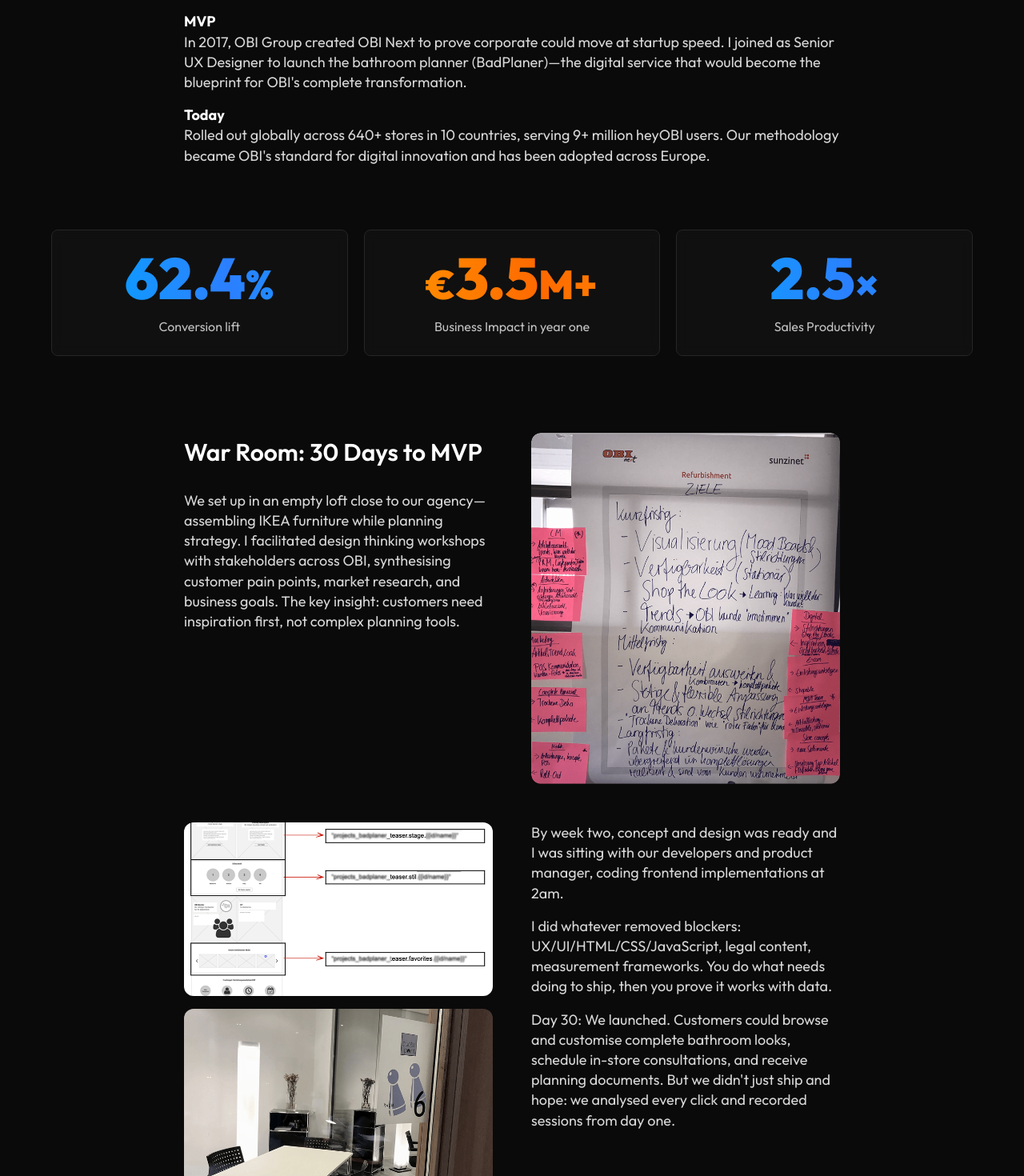
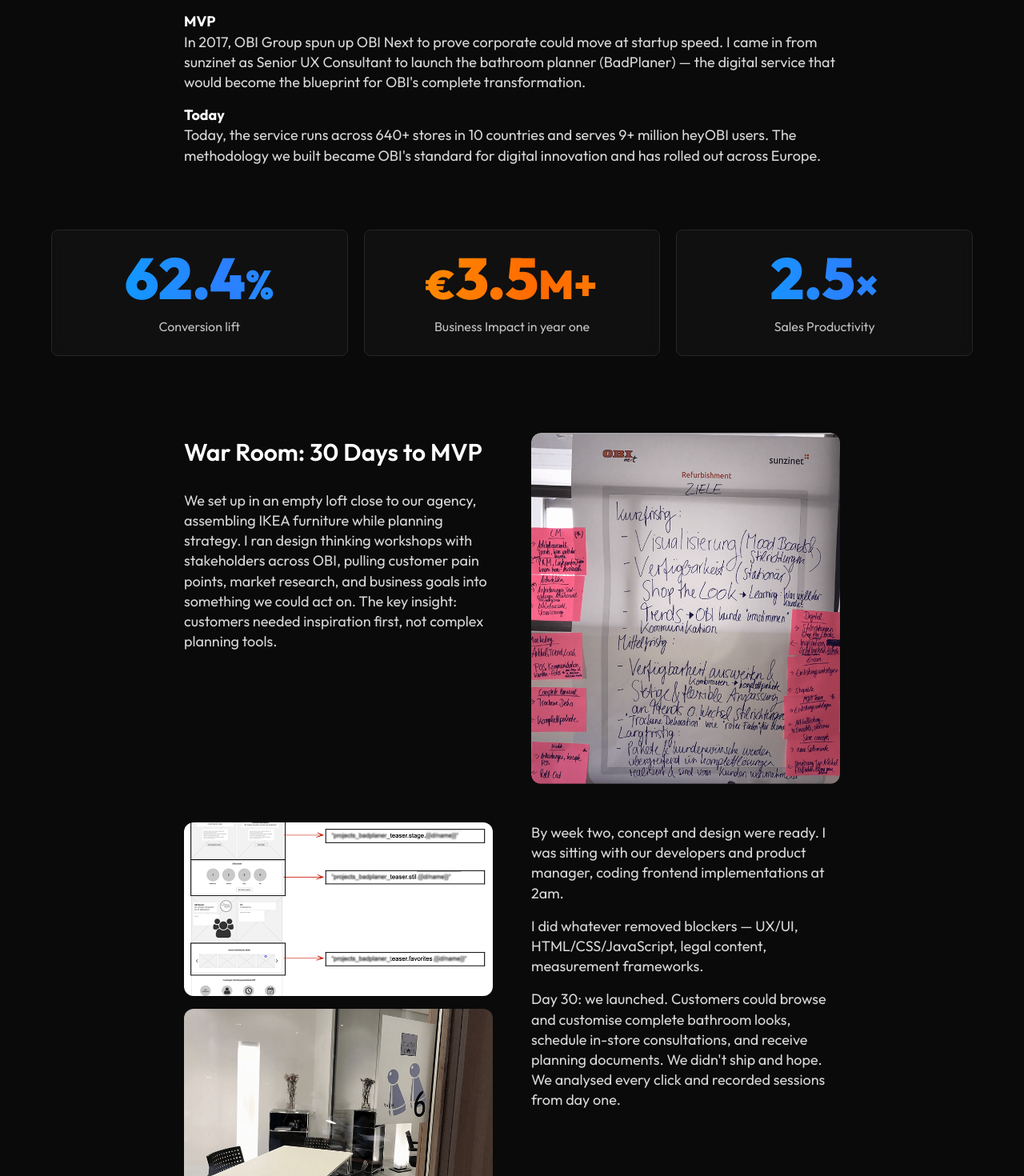
Before and after one commit to derheissenberg/stefanheissenberg.de, a Next.js app: page /design-portfolio-sh/obinext in a window 1280 px wide. Shown: the part 1160-2630 px from the top of the page at 80% size. Built offline with nearby package versions, Linux system fonts and the light colour scheme; a web font is replaced by a local one.

Commit message:
Portfolio Update for OBI Next

```diff
--- a/app/design-portfolio-sh/obinext/page.tsx
+++ b/app/design-portfolio-sh/obinext/page.tsx
@@ -100,7 +100,7 @@
             className="mx-auto mb-8 max-w-[820px] text-center text-base leading-[140%] text-[var(--foreground)]/90 lg:text-lg"
             style={{ fontFamily: "var(--font-outfit), system-ui, sans-serif" }}
           >
-            30 days from concept to MVP. The bathroom planner that changed how a €8.2B company serves customers.
+            30 days from concept to MVP. The bathroom planner that reshaped how a €8.2B retailer serves its customers.
           </p>
 
           {/* Hero Image - iMac + iPhone Mockup */}
@@ -123,12 +123,12 @@
           <p className="text-base leading-[140%] text-[var(--foreground)]/90 lg:text-lg" style={{ fontFamily: "var(--font-outfit), system-ui, sans-serif" }}>
             <span className="font-bold text-white">MVP</span>
             <br />
-            In 2017, OBI Group created OBI Next to prove corporate could move at startup speed. I joined as Senior UX Designer to launch the bathroom planner (BadPlaner)—the digital service that would become the blueprint for OBI's complete transformation.
+            In 2017, OBI Group spun up OBI Next to prove corporate could move at startup speed. I came in from sunzinet as Senior UX Consultant to launch the bathroom planner (BadPlaner) — the digital service that would become the blueprint for OBI's complete transformation.
           </p>
           <p className="text-base leading-[140%] text-[var(--foreground)]/90 lg:text-lg" style={{ fontFamily: "var(--font-outfit), system-ui, sans-serif" }}>
             <span className="font-bold text-white">Today</span>
             <br />
-            Rolled out globally across 640+ stores in 10 countries, serving 9+ million heyOBI users. Our methodology became OBI's standard for digital innovation and has been adopted across Europe.
+            Today, the service runs across 640+ stores in 10 countries and serves 9+ million heyOBI users. The methodology we built became OBI's standard for digital innovation and has rolled out across Europe.
           </p>
         </div>
       </section>
@@ -165,7 +165,7 @@
                 War Room: 30 Days to MVP
               </h2>
               <p className="text-base leading-[140%] text-[var(--foreground)]/90 lg:text-lg" style={{ fontFamily: "var(--font-outfit), system-ui, sans-serif" }}>
-                We set up in an empty loft close to our agency—assembling IKEA furniture while planning strategy. I facilitated design thinking workshops with stakeholders across OBI, synthesising customer pain points, market research, and business goals. The key insight: customers need inspiration first, not complex planning tools.
+                We set up in an empty loft close to our agency, assembling IKEA furniture while planning strategy. I ran design thinking workshops with stakeholders across OBI, pulling customer pain points, market research, and business goals into something we could act on. The key insight: customers needed inspiration first, not complex planning tools.
               </p>
             </div>
 
@@ -213,13 +213,13 @@
             {/* Right: Development Text */}
             <div className="order-2 space-y-4 lg:pt-0">
               <p className="text-base leading-[140%] text-[var(--foreground)]/90 lg:text-lg" style={{ fontFamily: "var(--font-outfit), system-ui, sans-serif" }}>
-                By week two, concept and design was ready and I was sitting with our developers and product manager, coding frontend implementations at 2am.
+                By week two, concept and design were ready. I was sitting with our developers and product manager, coding frontend implementations at 2am.
               </p>
               <p className="text-base leading-[140%] text-[var(--foreground)]/90 lg:text-lg" style={{ fontFamily: "var(--font-outfit), system-ui, sans-serif" }}>
-                I did whatever removed blockers: UX/UI/HTML/CSS/JavaScript, legal content, measurement frameworks. You do what needs doing to ship, then you prove it works with data.
+                I did whatever removed blockers — UX/UI, HTML/CSS/JavaScript, legal content, measurement frameworks.
               </p>
               <p className="text-base leading-[140%] text-[var(--foreground)]/90 lg:text-lg" style={{ fontFamily: "var(--font-outfit), system-ui, sans-serif" }}>
-                Day 30: We launched. Customers could browse and customise complete bathroom looks, schedule in-store consultations, and receive planning documents. But we didn't just ship and hope: we analysed every click and recorded sessions from day one.
+                Day 30: we launched. Customers could browse and customise complete bathroom looks, schedule in-store consultations, and receive planning documents. We didn't ship and hope. We analysed every click and recorded sessions from day one.
               </p>
             </div>
           </div>
@@ -247,10 +247,10 @@
               We recruited participants who'd recently renovated bathrooms and ran moderated sessions combining task-based testing, five-second tests, and unscripted exploration. The research showed us exactly where the experience broke down and what customers actually needed.
             </p>
             <p className="text-base leading-[140%] text-[var(--foreground)]/90 lg:text-lg" style={{ fontFamily: "var(--font-outfit), system-ui, sans-serif" }}>
-              We adapted immediately. Questions moved earlier in the journey. Inspiration filters simplified to essentials. New planning documents personalised based on selections. Budget ranges recalibrated to match realistic project scopes.
+              We adapted immediately. Questions moved earlier in the journey. Inspiration filters were stripped back to the essentials. Planning documents personalised based on selections. Budget ranges recalibrated to match realistic project scopes.
             </p>
             <p className="text-base leading-[140%] text-[var(--foreground)]/90 lg:text-lg" style={{ fontFamily: "var(--font-outfit), system-ui, sans-serif" }}>
-              Version 2 launched just weeks later. The numbers validated everything. Conversion rates improved and consultation appointment bookings increased.
+              Version 2 launched weeks later. The numbers validated everything — conversion rates improved and consultation appointment bookings increased.
             </p>
           </div>
 
@@ -275,7 +275,7 @@
           {/* Content with bullet list */}
           <div className="mx-auto max-w-[820px] space-y-4">
             <p className="text-base leading-[140%] text-[var(--foreground)]/90 lg:text-lg" style={{ fontFamily: "var(--font-outfit), system-ui, sans-serif" }}>
-              Each change was A/B tested so we could see exactly what improved performance. When OBI started directing organic traffic from their main website to our landing pages, the performance held strong. We were ready to scale, onboarded new teams with everything we'd learned:
+              Every change was A/B tested, so we could see exactly what improved performance. When OBI started directing organic traffic from their main website to our landing pages, the numbers held. We were ready to scale, and onboarded new teams with everything we'd learned:
             </p>
             <ul className="list-disc space-y-2 pl-6 text-base leading-[140%] text-[var(--foreground)]/90 lg:text-lg" style={{ fontFamily: "var(--font-outfit), system-ui, sans-serif" }}>
               <li>3D-configurator architecture</li>
@@ -284,7 +284,7 @@
               <li>Validation framework</li>
             </ul>
             <p className="text-base leading-[140%] text-[var(--foreground)]/90 lg:text-lg" style={{ fontFamily: "var(--font-outfit), system-ui, sans-serif" }}>
-              The Kitchen Planner team had a proven blueprint. They didn't need to figure out what worked; they could start from our validated approach and adapt it for their domain.
+              The Kitchen Planner team had a proven blueprint. They didn't need to figure out what worked — they started from our validated approach and adapted it for their domain.
             </p>
           </div>
 
@@ -321,10 +321,10 @@
           {/* Content */}
           <div className="mx-auto max-w-[820px] space-y-4">
             <p className="text-base leading-[140%] text-[var(--foreground)]/90 lg:text-lg" style={{ fontFamily: "var(--font-outfit), system-ui, sans-serif" }}>
-              What started as a 6-month pilot became the methodology for OBI's digital future. It proved corporate could move at startup speed—and that proof changed everything.
+              What started as a 6-month pilot became the methodology for OBI's digital future. It proved corporate could move at startup speed — and that proof changed everything.
             </p>
             <p className="text-base leading-[140%] text-[var(--foreground)]/90 lg:text-lg" style={{ fontFamily: "var(--font-outfit), system-ui, sans-serif" }}>
-              Within 18 months, OBI Next launched the Kitchen Planner and Garden Planner using our methodology. My bathroom planner expanded from Austria to Germany–then across Europe, backed with{" "}
+              Within 18 months, OBI Next launched the Kitchen Planner and Garden Planner on the same methodology. The bathroom planner expanded from Austria to Germany, then across Europe, backed by{" "}
               <a
                 href="https://www.baumarktmanager.de/obi-startet-grossangelegte-badplaner-kampagne-05082019"
                 target="_blank"
@@ -333,16 +333,16 @@
               >
                 big marketing campaigns
               </a>
-              . All three services now run 14 configurators serving 300+ stores.
+              . All three services now run 14 configurators across 300+ stores.
             </p>
             <p className="text-base leading-[140%] text-[var(--foreground)]/90 lg:text-lg" style={{ fontFamily: "var(--font-outfit), system-ui, sans-serif" }}>
-              Today, OBI Group generates €8.2 billion in revenue across 640+ stores in 10 countries. 50% of German customers visit the website before stores. Project experiences—not just product sales—serve 9+ million users and define the brand.
+              Today, OBI Group generates €8.2 billion in revenue across 640+ stores in 10 countries. Half of German customers visit the website before walking into a store. Project experiences — not just product sales — serve 9+ million users and define the brand.
             </p>
             <p className="text-base leading-[140%] text-[var(--foreground)]/90 lg:text-lg" style={{ fontFamily: "var(--font-outfit), system-ui, sans-serif" }}>
               The transformation is still compounding.
             </p>
             <p className="text-base leading-[140%] text-[var(--foreground)]/90 lg:text-lg" style={{ fontFamily: "var(--font-outfit), system-ui, sans-serif" }}>
-              This project showed me where I belong: product-side, building systems that change how companies innovate, not just delivering agency projects that end when the interesting journey starts.
+              This project showed me where I belong — product-side, building systems that change how companies innovate, not just delivering agency projects that end when the interesting journey starts.
             </p>
           </div>
 
```
